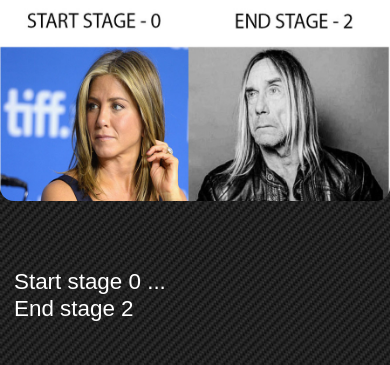
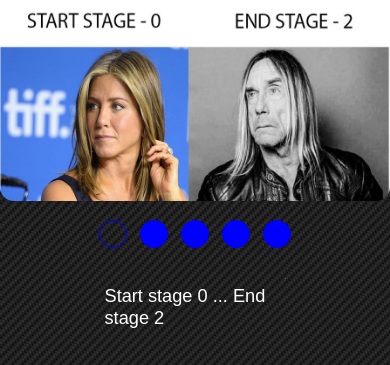
Before and after one commit to andrey28121989/cssMemeSlider, a plain HTML site: page cssMemeSlider/index.html in a window 390 px wide. Shown: the part 103-468 px from the top of the page. Drawn offline with Linux system fonts and the light colour scheme; a web font is replaced by a local one.

Commit message:
feat: add adaptiv for mobile 2023-09-17 19:50:33

```diff
--- a/cssMemeSlider/style.css
+++ b/cssMemeSlider/style.css
@@ -58,8 +58,8 @@
 
 .slider__control {
   display: flex;
+  flex-direction: row;
   justify-content: space-between;
-  flex-direction: revert;
   padding: 0 1rem;
 }
 
@@ -218,8 +218,16 @@
 
 @media screen and (max-width: 54.85rem) {
   .slider__control {
-    flex-direction: column;
+    flex-direction: column-reverse;
     justify-content: center;
-    margin: 0 auto;
+    align-items: center;
+  }
+
+  .slider__text {
+    height: 100%;
+  }
+
+  .text {
+    font-size: 1.3rem;
   }
 }
```
